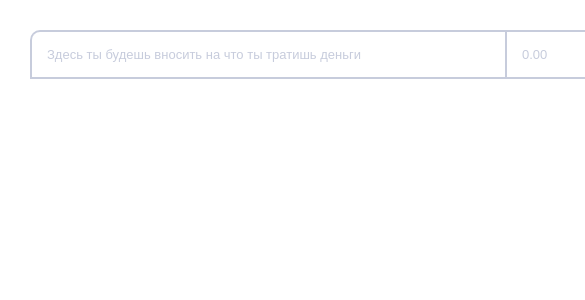
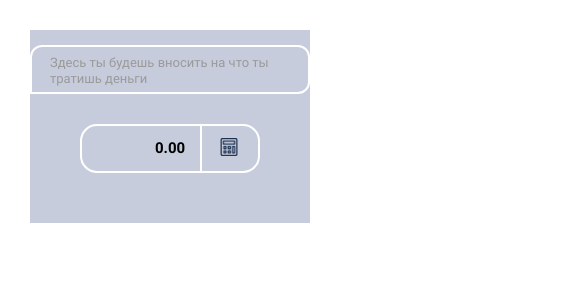
Before and after one commit to cabbageRolls/Kapusta, a React (Create React App) app: page / in a window 390 px wide. Shown: the top 300 px of the page, 585 px wide, since content can reach past the window. Built offline with nearby package versions, Linux system fonts and the light colour scheme.

Commit message:
added ExpensesForm

```diff
--- a/src/components/ExpensesForm/ExpensesForm.jsx
+++ b/src/components/ExpensesForm/ExpensesForm.jsx
@@ -1,30 +1,56 @@
-import React from 'react';
-import { useMediaQuery } from 'react-responsive';
+import React, { Component } from 'react';
 import styles from './ExpensesForm.module.css';
 
-export default function ExpensesForm() {
+export default class ExpensesForm extends Component {
+  state = {
+    inputValue: '',
+  };
+
+  handleChange = e => {
+    this.setState({
+      inputValue: e.target.value,
+    });
+  };
+
+  handleSubmit = e => {
+    e.preventDefault();
+    const { inputValue } = this.state;
+    const { onSubmit } = this.props;
+    onSubmit(inputValue);
+
+    this.setState({
+      inputValue: '',
+    });
+  };
+  render() {
+    const { inputValue } = this.state;
     return (
       <>
-      <form action="" className={styles.form}>
+        <form action="" className={styles.form} onSubmit={this.handleSubmit}>
+          <div className={styles.div}>
             <input
               className={styles.descriptionInput}
               type="text"
               name="description"
-          placeholder="Здесь ты будешь вносить на что ты тратишь деньги"
-          // value={name}
-          // onChange={this.handleChange}
+              value={inputValue}
+              onChange={this.handleChange}
             />
-
+            {inputValue.length === 0 && (
+              <span className={styles.placeholder}>
+                Здесь ты будешь вносить на что ты тратишь деньги
+              </span>
+            )}
+          </div>
           <input
             className={styles.amountInput}
             type="text"
             name="amount"
             placeholder="0.00"
-          // value={0.0}
-          // onChange={this.handleChange}
           />
+          <div className={styles.border}></div>
           <div className={styles.iconCalculator}></div>
         </form>
       </>
     );
   }
+}
--- a/src/components/ExpensesForm/ExpensesForm.module.css
+++ b/src/components/ExpensesForm/ExpensesForm.module.css
@@ -3,6 +3,7 @@
   width: 602px;
   position: relative;
 }
+
 .descriptionInput {
   padding: 15px;
   margin: 0;
@@ -11,7 +12,9 @@
   border-right: none;
   border-top-left-radius: 10px;
   width: 475px;
+
 }
+
 .amountInput {
   padding: 15px;
   margin: 0;
@@ -20,6 +23,7 @@
   border-bottom-right-radius: 10px;
   outline: none;
   width: 125px;
+
 }
 
 .iconCalculator {
@@ -36,16 +40,30 @@
   left: 555px;
 }
 
-.descriptionInput::placeholder {
+.amountInput::placeholder {
+  font-family: 'Roboto', sans-serif;
   font-size: 13px;
   line-height: 45px;
   color: #c7ccdc;
 }
-.amountInput::placeholder {
+
+.placeholder {
+  padding: 15px 10px 0px 20px;
+  margin: 0;
+  position: absolute;
+  top: 0;
+  left: 0;
+  pointer-events: none;
   font-size: 13px;
-  line-height: 45px;
+  line-height: 16px;
   color: #c7ccdc;
+  font-family: 'Roboto', sans-serif;
 }
+
+.div {
+  display: inline-block;
+}
+
 /* tablet */
 
 @media (min-width: 480px) and (max-width: 768px) {
@@ -63,4 +81,75 @@
     left: 450px;
   }
 }
+
 /* mobile */
+@media (max-width: 480px) {
+  .form {
+    padding: 15px 0px 50px;
+    width: 280px;
+    background-color: #c7ccdc;
+  }
+
+  .descriptionInput {
+    width: 280px;
+    border: 2px solid #fff;
+    border-radius: 12px 12px 12px 0;
+  }
+
+  .amountInput {
+    width: 180px;
+    border: 2px solid #fff;
+    border-radius: 17px;
+    margin: 30px 0 0 50px;
+    text-align: center;
+  }
+
+  .iconCalculator {
+    position: absolute;
+    top: 108px;
+    left: 190px;
+    width: 18px;
+    height: 18px;
+  }
+
+  input[type='text'] {
+    background: transparent;
+    word-wrap: break-word;
+    text-overflow: ellipsis;
+  }
+
+  .descriptionInput::placeholder {
+    font-size: 13px;
+    line-height: 16px;
+    color: #9a9a9b;
+    text-align: center;
+  }
+
+  .amountInput::placeholder {
+    font-size: 15px;
+    font-weight: 600;
+    line-height: 45px;
+    color: #000;
+  }
+
+  .border::after {
+    width: 2px;
+    height: 46px;
+    content: '';
+    display: block;
+    background-color: #fff;
+    position: absolute;
+    top: 96px;
+    left: 170px;
+  }
+
+  .div {
+    position: relative
+  }
+
+  .placeholder {
+    color: #9a9a9b;
+    padding: 10px 10px 0px 20px;
+  }
+
+}
```
Lines whose indentation alone changed are shown as unchanged.
